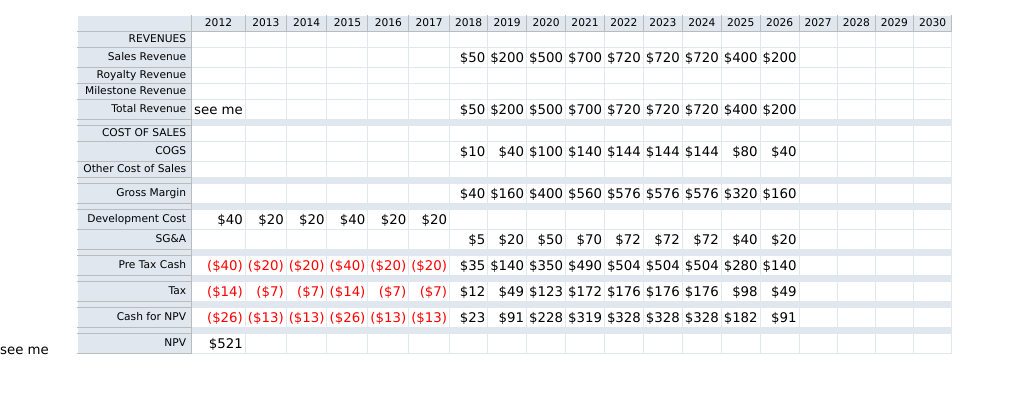
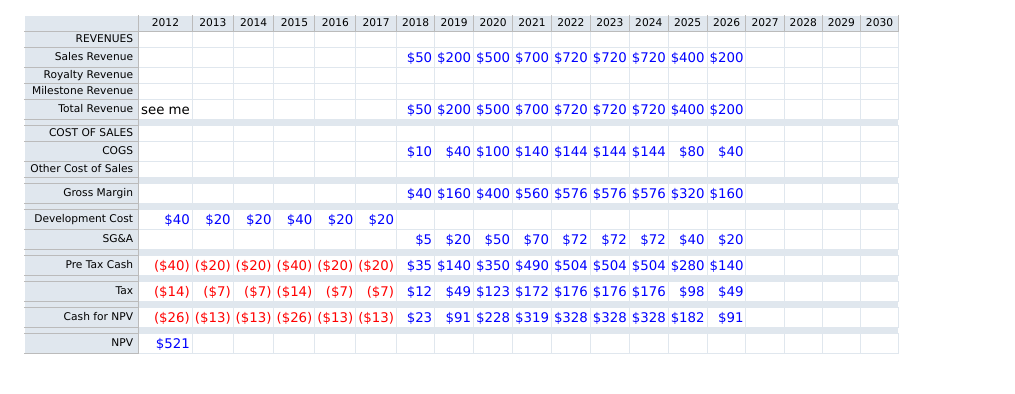
Before and after one commit to danenrich/d3_training, a plain HTML site: page financial_summary_c.html in a window 1280 px wide. Shown: the whole page, without its empty margins (0-1015 px from the left). Drawn offline with Linux system fonts and the light colour scheme.

Commit message:
Finally got the "turn positive numbers blue" thing.
This right here, it's the ticket: parseInt($(this).clone().children().remove().end().text().replace(/[^0-9\.\(\)-]+/g, ""), 10) > 0;

```diff
--- a/financial_summary_c.html
+++ b/financial_summary_c.html
@@ -24,7 +24,6 @@
 
 <body>
     <br/>
-    <div id="blah"><div>spam text</div></div>
     <div style="width:20px;">
 		&nbsp;
 	</div>
--- a/finsum.js
+++ b/finsum.js
@@ -16,42 +16,9 @@ $(document).ready(function () {
     alert("You got me!");
     });
     */
-    /*
-    $('#Financial_summary_c td').filter(function () {
-    //return parseInt($(this).val().replace("$", ""), 10) > 0;
-    return $(this).html = "$20";
+
+    var $bigcells = $('#Financial_summary_c td').filter(function () {
+        return parseInt($(this).clone().children().remove().end().text().replace(/[^0-9\.\(\)-]+/g, ""), 10) > 0;
     }).css("color", "blue");
-    */
-    var $spam3 = $('#Financial_summary_c td:contains("see me")').clone().children().remove().end().text();
-    $('#Financial_summary_c td:contains("see me")').each(function () {
-        //$("#blah div").html($(this).clone().children().remove().end().text());
-        $("#blah div").html($spam3);
-    });
-
-    //$("#blah div").css("color", "blue");
-    //console.log($("#blah div").text);
-    /*
-    $('#Financial_summary_c td').each(function () {
-    $(this).click(function () {
-    //alert($(this).html);
-    if ($(this).html === "see me") {
-    var $var = "Yes";
-    }
-    else { var $var = "No"; }
-    $(this).html($var);
-    });
-    });
-    $('#Financial_summary_c td:contains("see me")').each(function () {
-    $(this).css("color", "blue");
-    var $len = $(this).text;
-    $("#blah").html($len);
-    $(this).html($len);
-    });
-    */
-    /*
-    $bigcells.hover(function () {
-    $(this).css("color", "blue");
-    });
-    */
 
 });
```
